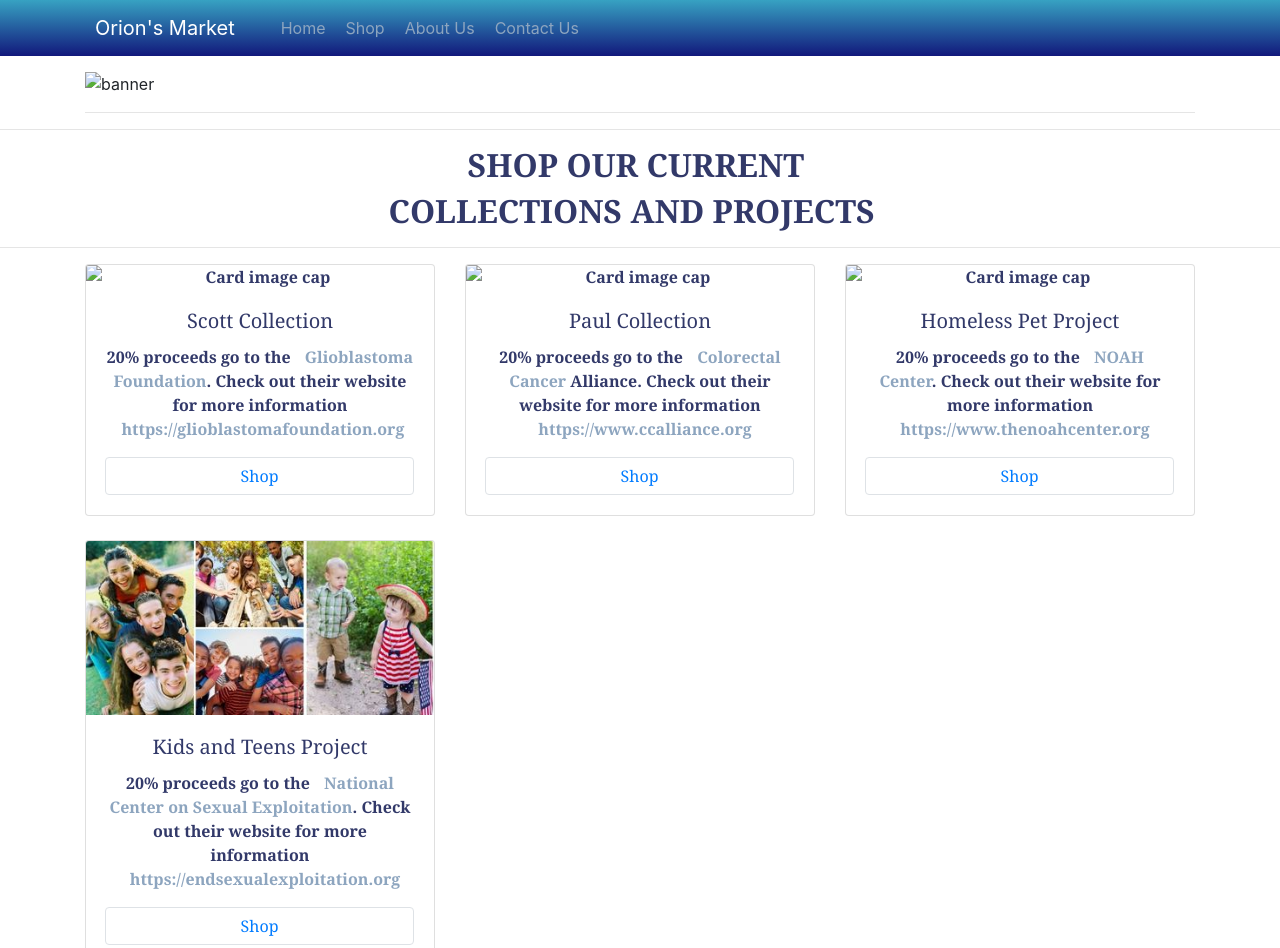
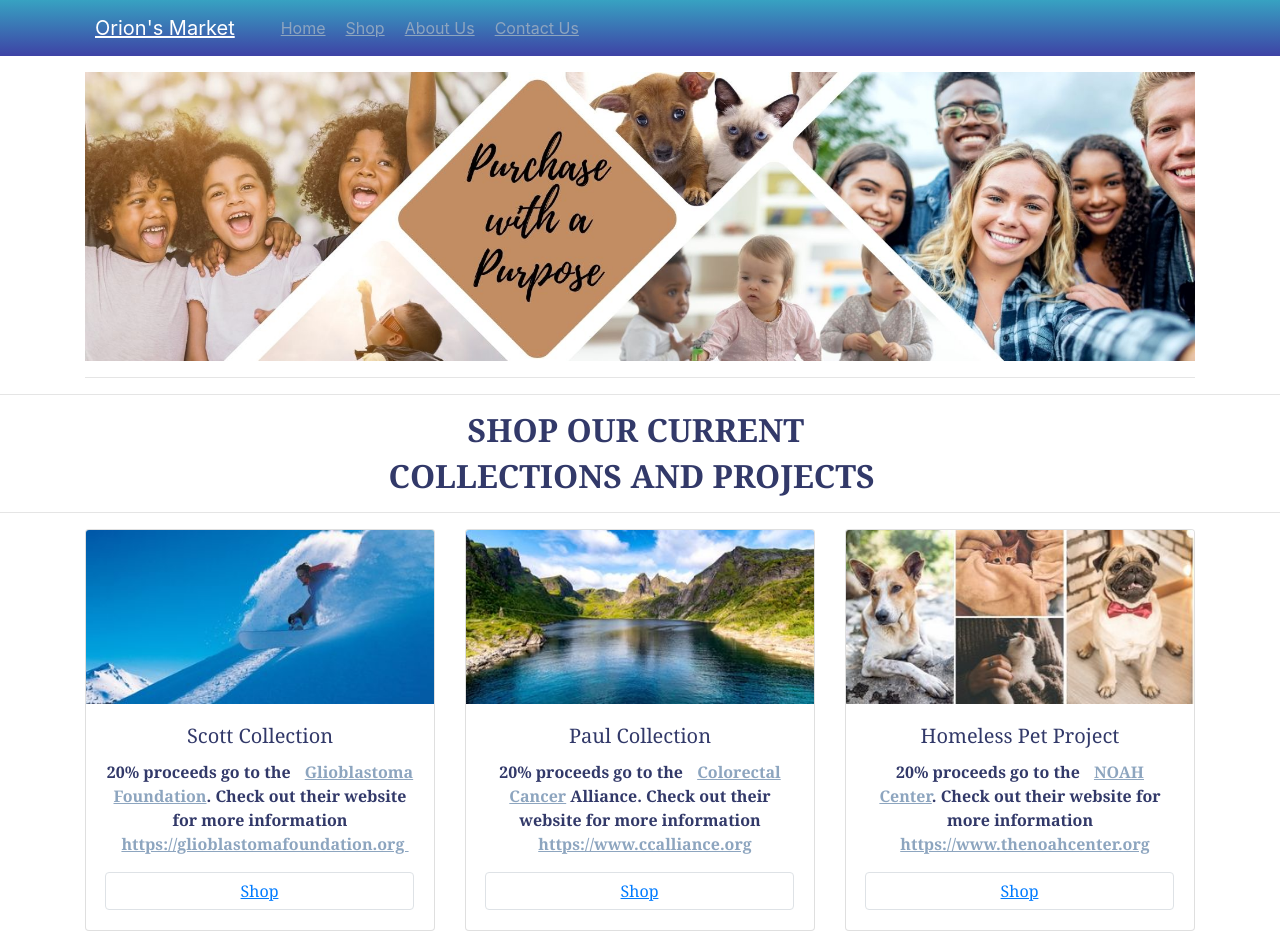
Before and after one commit to chelsea261/Orions-Market, a plain HTML site: page index.html in a window 1280 px wide. Shown: the top 948 px of the page. Drawn offline with nearby package versions, Linux system fonts and the light colour scheme; files that its build step writes are made by us from their sources; files whose address does not match are found by name.

Commit message:
Update index.html

```diff
--- a/index.html
+++ b/index.html
@@ -4,8 +4,7 @@
     <meta charset="utf-8">
     <meta http-equiv="X-UA-Compatible" content="IE=edge">
     <meta name="viewport" content="width=device-width, initial-scale=1">
-    <link href="css/bootstrap-4.4.1.css" rel="stylesheet">
-    <link href="css/orion-styles.css" rel="stylesheet" type="text/css">
+    <link href="orion-styles.css" rel="stylesheet" type="text/css">
   </head>
   <body>
     <nav class="navbar navbar-expand-lg navbar-dark bg-dark">
@@ -32,7 +31,7 @@
           <div id="carouselExampleControls" class="carousel slide" data-ride="carousel">
 <div class="carousel-inner">
           <div class="img-fluid active">
-                <img class="d-block w-100" src="images/banner 1920_500.jpg" alt="banner">              </div>
+                <img class="d-block w-100" src="banner 1920_500.jpg" alt="banner">              </div>
 </div>
 </div>
         </div>
@@ -47,7 +46,7 @@
       <div class="row text-center">
         <div class="col-md-4 pb-1 pb-md-0">
           <div class="card">
-            <img class="card-img-top" src="images/snowboarder.jpg" alt="Card image cap">
+            <img class="card-img-top" src="snowboarder.jpg" alt="Card image cap">
             <div class="card-body">
               <h5 class="card-title">Scott Collection</h5>
               <p class="card-text">20% proceeds go to the <a href="https://glioblastomafoundation.org ">Glioblastoma Foundation</a>. Check out their website for more information <a href="https://glioblastomafoundation.org ">https://glioblastomafoundation.org&nbsp;</a></p>
@@ -57,7 +56,7 @@
         </div>
         <div class="col-md-4 pb-1 pb-md-0">
           <div class="card">
-            <img class="card-img-top" src="images/scenery.jpg" alt="Card image cap">
+            <img class="card-img-top" src="scenery.jpg" alt="Card image cap">
             <div class="card-body">
               <h5 class="card-title">Paul Collection</h5>
               <p class="card-text">20% proceeds go to the <a href="https://www.ccalliance.org">Colorectal Cancer</a> Alliance. Check out their website for more information <a href="https://www.ccalliance.org">https://www.ccalliance.org</a></p>
@@ -67,7 +66,7 @@
         </div>
         <div class="col-md-4 pb-1 pb-md-0">
           <div class="card">
-            <img class="card-img-top" src="images/pets.jpg" alt="Card image cap">
+            <img class="card-img-top" src="pets.jpg" alt="Card image cap">
             <div class="card-body">
               <h5 class="card-title">Homeless Pet Project</h5>
               <p class="card-text">20% proceeds go to the <a href="https://www.thenoahcenter.org">NOAH Center</a>. Check out their website for more information <a href="https://www.thenoahcenter.org">https://www.thenoahcenter.org</a></p>
```
